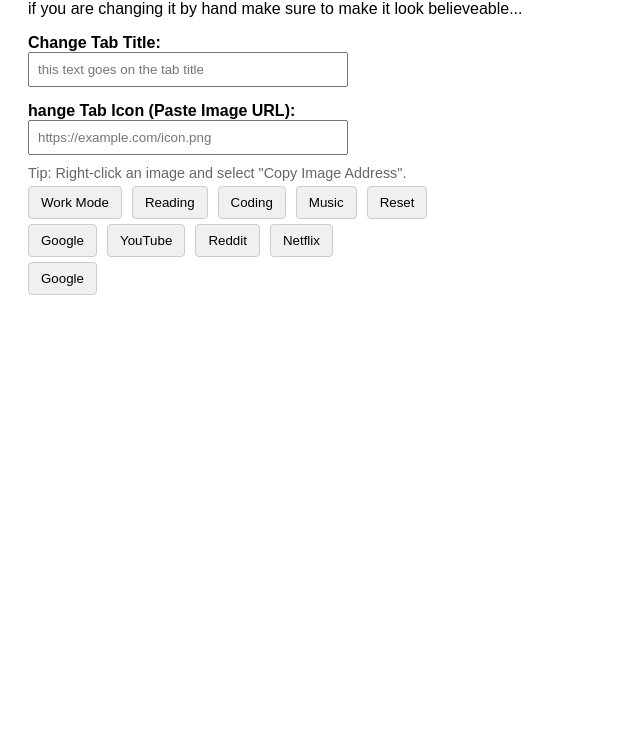
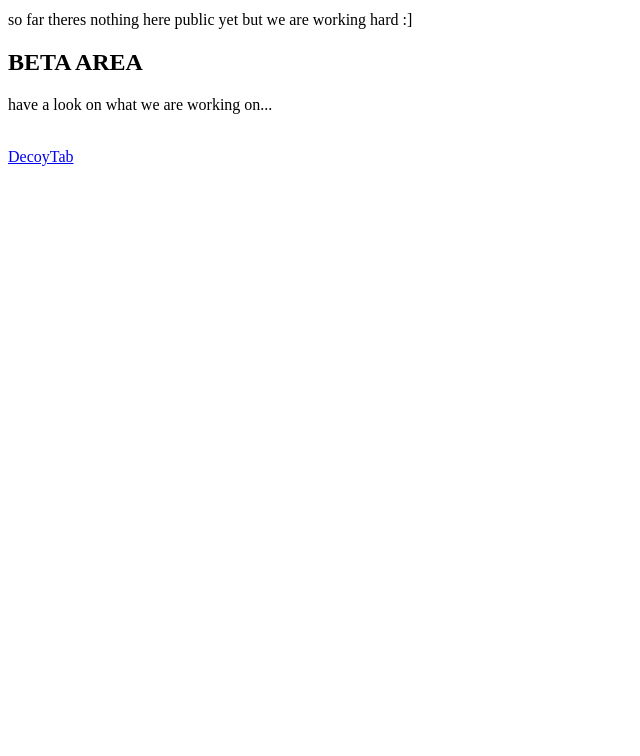
Before and after one commit to nonamedfur/nonamedfur.github.io, a plain HTML site: page index.html in a window 1280 px wide. Shown: the part 44-800 px from the top of the page, without its empty margins (0-640 px from the left). Drawn offline with Linux system fonts and the light colour scheme.

Commit message:
updated it to the actual home page...
Removed old HTML structure and replaced with a new layout including a viewport meta tag and updated title. Added new content and links for better user experience.

```diff
--- a/index.html
+++ b/index.html
@@ -1,83 +1,22 @@
-<!DOCTYPE html>
-<html lang="en">
-<head>
-    <meta charset="UTF-8">
-    <title>Google</title>
-    <!-- Default High-Res Icon (Google) -->
-    <link id="dynamic-favicon" rel="shortcut icon" href="https://www.google.com/s2/favicons?domain=google.com&sz=128">
+<!DOCTYPE>
+<html>
+    <head>
+        <meta charset="UTF-8">
+        <meta name="viewport" content="width=device-width, initial-scale=1.0">
+        <title>My Page</title>
+        <link href="/style.css" rel="stylesheet" type="text/css" media="all">
+    </head>
+    <body>
+        <h2>nonamedfur.github.io</h2>
 
-    <style>
-        body { font-family: sans-serif; padding: 20px; }
-        input { padding: 8px; width: 300px; margin-bottom: 10px; display: block; }
-        label { font-weight: bold; display: block; margin-top: 15px; }
-        .presets { display: flex; gap: 10px; flex-wrap: wrap; margin-top: 5px; }
-        button { padding: 8px 12px; cursor: pointer; background-color: #f0f0f0; border: 1px solid #ccc; border-radius: 4px; }
-        button:hover { background-color: #e0e0e0; }
-        .note { font-size: 0.9em; color: #666; margin-top: 5px; }
-    </style>
-</head>
-<body>
-
-    <p>if you are changing it by hand make sure to make it look believeable...</p>
-
-    <label for="titleInput">Change Tab Title:</label>
-    <input type="text" id="titleInput" placeholder="this text goes on the tab title">
-
-    <label for="iconInput">hange Tab Icon (Paste Image URL):</label>
-    <input type="text" id="iconInput" placeholder="https://example.com/icon.png">
-    <div class="note">Tip: Right-click an image and select "Copy Image Address".</div>
+        <p>so far theres nothing here public yet but we are working hard :]</p>
 
 
-    <div class="presets">
-        <!-- Presets now use direct High-Res PNG URLs (sz=128 for maximum crispness) -->
-        <button onclick="setPreset('Work Mode', 'https://www.google.com/s2/favicons?domain=docs.google.com&sz=128')">Work Mode</button>
-        <button onclick="setPreset('Reading', 'https://www.google.com/s2/favicons?domain=amazon.com&sz=128')">Reading</button>
-        <button onclick="setPreset('Coding', 'https://www.google.com/s2/favicons?domain=github.com&sz=128')">Coding</button>
-        <button onclick="setPreset('Music', 'https://www.google.com/s2/favicons?domain=spotify.com&sz=128')">Music</button>
-        <button onclick="setPreset('Default Tab Title', 'https://www.google.com/s2/favicons?domain=google.com&sz=128')">Reset</button>
-    </div>
-    <div class="presets">
-        <button onclick="updateIcon('https://www.google.com/s2/favicons?domain=google.com&sz=128')">Google</button>
-        <button onclick="updateIcon('https://www.youtube.com/s/desktop/257ac8fb/img/favicon.ico')">YouTube</button>
-        <button onclick="updateIcon('https://www.google.com/s2/favicons?domain=reddit.com&sz=128')">Reddit</button>
-        <button onclick="updateIcon('https://www.google.com/s2/favicons?domain=netflix.com&sz=128')">Netflix</button>
-    </div>
+        <h2>BETA AREA</h2>
+        <p>have a look on what we are working on...</p>
+        <br>
+        <a href="decoytab-beta.html">DecoyTab</a>
 
-    <div class="presets">
-        <button onclick="updateIcon('//www.gstatic.com/images/branding/searchlogo/ico/favicon.ico"')">Google</button>
-    </div>
 
-    <script>
-        const titleInput = document.getElementById('titleInput');
-        const iconInput = document.getElementById('iconInput');
-        const faviconLink = document.getElementById('dynamic-favicon');
-
-        // Update Title on Typing
-        titleInput.addEventListener('input', function() {
-            document.title = this.value || "Default Tab Title";
-        });
-
-        // Update Icon on Typing
-        iconInput.addEventListener('input', function() {
-            if (this.value) {
-                faviconLink.href = this.value;
-            }
-        });
-
-        // Set Both Title and Icon
-        function setPreset(titleText, iconUrl) {
-            titleInput.value = titleText;
-            document.title = titleText;
-            iconInput.value = iconUrl;
-            faviconLink.href = iconUrl;
-        }
-
-        // Set Icon Only
-        function updateIcon(url) {
-            iconInput.value = url;
-            faviconLink.href = url;
-        }
-    </script>
-
-</body>
+    </body>
 </html>
```
